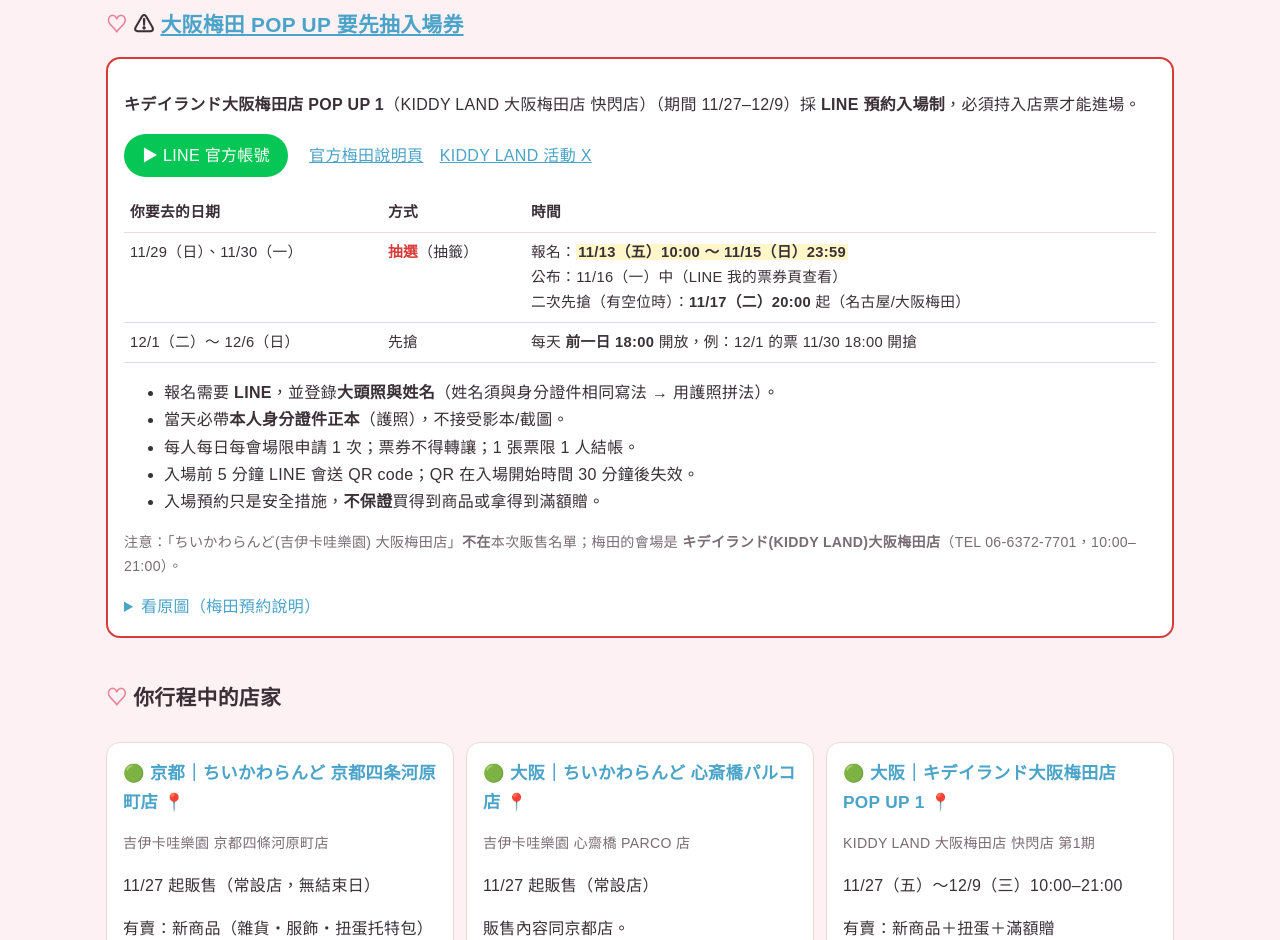
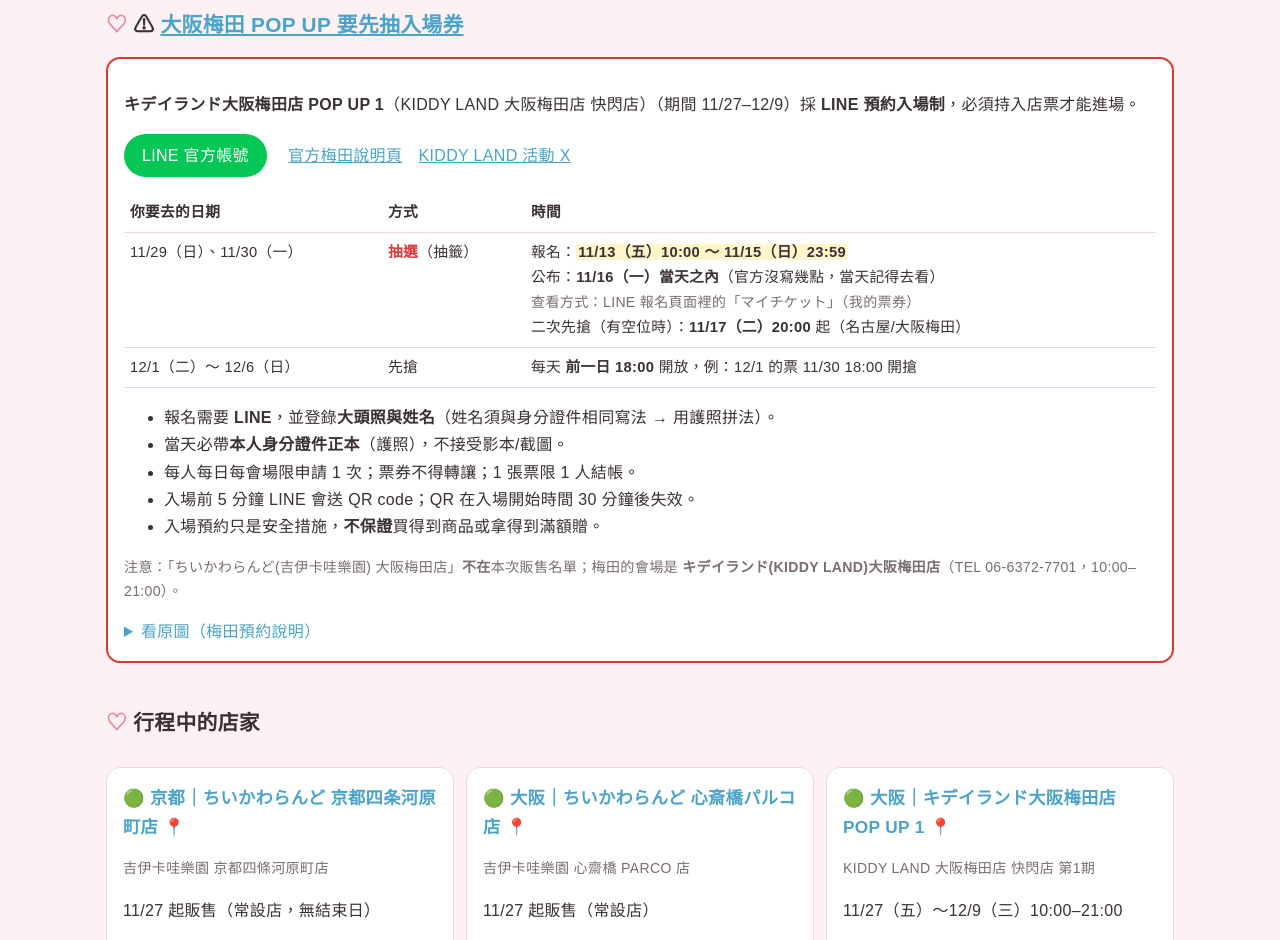
Before and after one commit to EnnisHsiao/Chiikawa_NewInfo_2611, a plain HTML site: page index.html in a window 1280 px wide. Shown: the part 540-1480 px from the top of the page. Drawn offline with Linux system fonts and the light colour scheme; a web font is replaced by a local one.

Commit message:
Clarify Umeda lottery result announcement wording
Co-Authored-By: Claude Opus 5.5 <noreply@anthropic.com>

```diff
--- a/index.html
+++ b/index.html
@@ -70,11 +70,11 @@ try { const t = localStorage.getItem('theme'); if (t) document.documentElement.d
 <h2>⚠ <a href="https://line.me/R/ti/p/@786sasix" target="_blank">大阪梅田 POP UP 要先抽入場券</a></h2>
 <div class="card alert">
   <p><b>キデイランド大阪梅田店 POP UP 1</b>（KIDDY LAND 大阪梅田店 快閃店）（期間 11/27–12/9）採 <b>LINE 預約入場制</b>，必須持入店票才能進場。</p>
-  <p><a href="https://line.me/R/ti/p/@786sasix" target="_blank" style="display:inline-block;background:#06c755;color:#fff;padding:8px 18px;border-radius:99px;text-decoration:none">▶ LINE 官方帳號</a>
+  <p><a href="https://line.me/R/ti/p/@786sasix" target="_blank" style="display:inline-block;background:#06c755;color:#fff;padding:8px 18px;border-radius:99px;text-decoration:none">LINE 官方帳號</a>
   　<a href="https://chiikawa-info.jp/p26/chiikawaclinic/umeda.html" target="_blank">官方梅田說明頁</a>　<a href="https://x.com/kiddyevent" target="_blank">KIDDY LAND 活動 X</a></p>
   <div class="tw"><table>
     <tr><th>你要去的日期</th><th>方式</th><th>時間</th></tr>
-    <tr><td>11/29（日）、11/30（一）</td><td><b class="r">抽選</b>（抽籤）</td><td>報名：<mark><b>11/13（五）10:00 ～ 11/15（日）23:59</b></mark><br>公布：11/16（一）中（LINE 我的票券頁查看）<br>二次先搶（有空位時）：<b>11/17（二）20:00</b> 起（名古屋/大阪梅田）</td></tr>
+    <tr><td>11/29（日）、11/30（一）</td><td><b class="r">抽選</b>（抽籤）</td><td>報名：<mark><b>11/13（五）10:00 ～ 11/15（日）23:59</b></mark><br>公布：<b>11/16（一）當天之內</b>（官方沒寫幾點，當天記得去看）<br><span class="sub">查看方式：LINE 報名頁面裡的「マイチケット」（我的票券）</span><br>二次先搶（有空位時）：<b>11/17（二）20:00</b> 起（名古屋/大阪梅田）</td></tr>
     <tr><td>12/1（二）～ 12/6（日）</td><td>先搶</td><td>每天 <b>前一日 18:00</b> 開放，例：12/1 的票 11/30 18:00 開搶</td></tr>
   </table></div>
   <ul>
@@ -88,7 +88,7 @@ try { const t = localStorage.getItem('theme'); if (t) document.documentElement.d
   <details><summary>看原圖（梅田預約說明）</summary><img src="img/stores/umeda_000_umeda_01.png" alt="梅田預約說明原圖" loading="lazy" style="max-width:520px;margin-top:8px"></details>
 </div>
 
-<h2>你行程中的店家</h2>
+<h2>行程中的店家</h2>
 <div class="stores">
   <div class="card">
     <h3 style="margin-top:0">🟢 京都｜ちいかわらんど 京都四条河原町店 <a class="map" href="https://www.google.com/maps/search/?api=1&query=ちいかわらんど+京都四条河原町店" target="_blank" title="Google 地圖">📍</a></h3>
```
